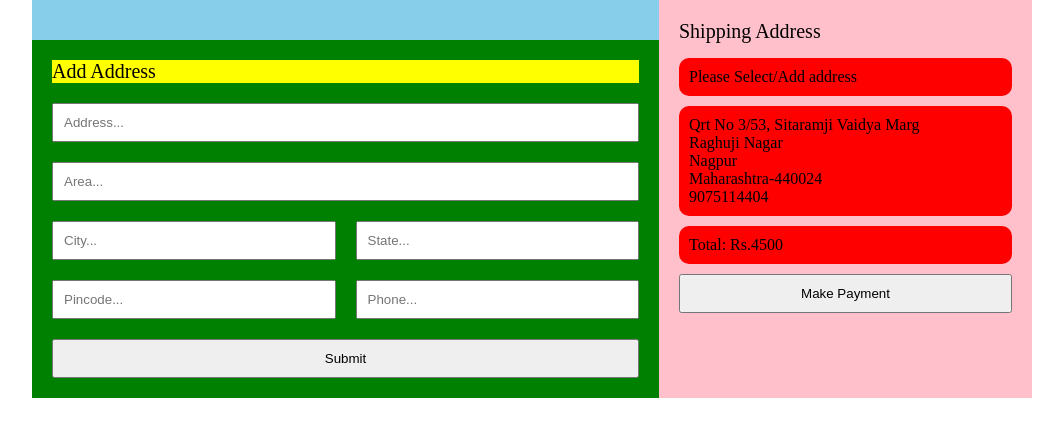
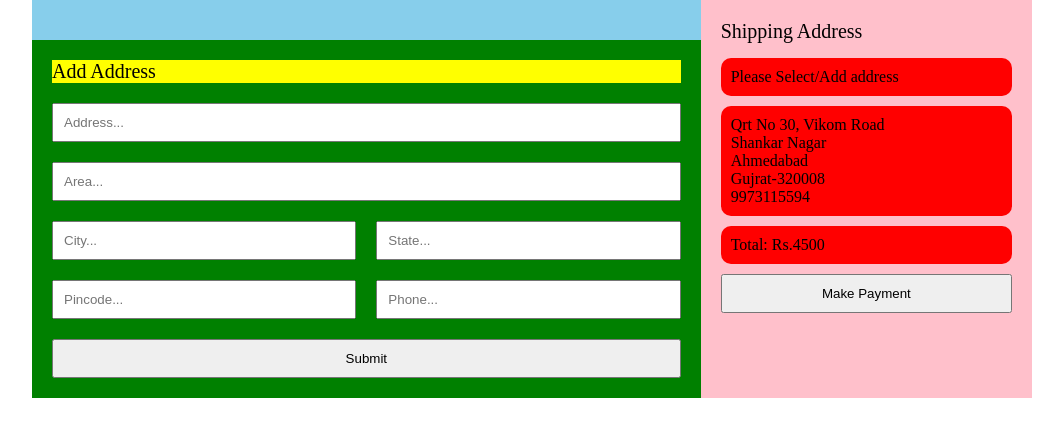
Before and after one commit to chaitanyaasati/django-ecomm-organic, a Django app: page /webappdemo/address/ in a window 1280 px wide. Shown: the part 48-485 px from the top of the page, without its empty margins (108-1171 px from the left). Run offline with Django 3.2, Linux system fonts and the light colour scheme; some libraries are stand-ins or nearby versions.

Commit message:
Changed the address
Changed the address

```diff
--- a/webappdemo/templates/webappdemo/address.html
+++ b/webappdemo/templates/webappdemo/address.html
@@ -50,11 +50,11 @@
             <div class="af-heading">Shipping Address</div>
             <div class="af-add-msg">Please Select/Add address</div>
             <div class="acard">
-                <div class="acard--address">Qrt No 3/53, Sitaramji Vaidya Marg</div>
-                <div class="acard--area">Raghuji Nagar</div>
-                <div class="acard--city">Nagpur</div>
-                <div class="acard--state">Maharashtra-<span>440024<span></div>
-                <div class="acard--phone">9075114404</div>
+                <div class="acard--address">Qrt No 30, Vikom Road</div>
+                <div class="acard--area">Shankar Nagar</div>
+                <div class="acard--city">Ahmedabad</div>
+                <div class="acard--state">Gujrat-<span>320008<span></div>
+                <div class="acard--phone">9973115594</div>
             </div>
             <div class="af-price">
                 <div>Total: Rs.<span>4500</span></div>
```
